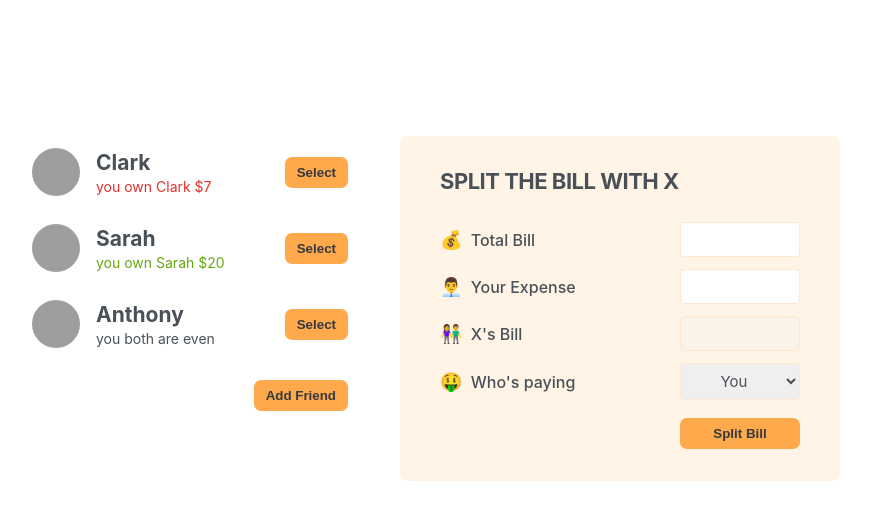
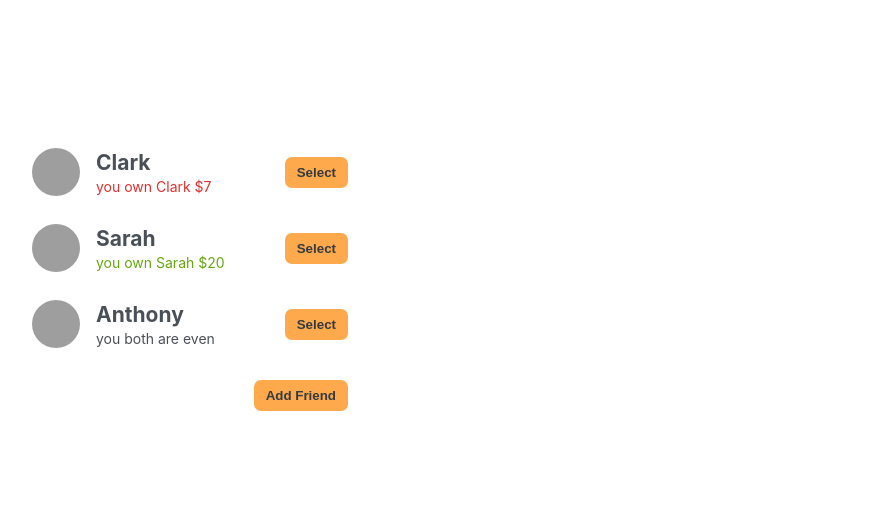
Before and after one commit to faisalkhandev/Eat-SplitReact, a React (Create React App) app: page / in a window 1280 px wide. Shown: the top 520 px of the page, without its empty margins (210-1081 px from the left). Built offline with nearby package versions, Linux system fonts and the light colour scheme; grey boxes are pictures that could not be loaded.

Commit message:
feat: showing split bill on click

```diff
--- a/src/App.js
+++ b/src/App.js
@@ -31,6 +31,7 @@
 export default function App() {
   const [friends, setFriends] = useState(initialFriends);
   const [showFriends, setShowFriends] = useState(false);
+  const [selectedFriend, setSelectedFriend] = useState(null);
 
   function handleShowFriends() {
     setShowFriends((show) => !show);
@@ -41,10 +42,14 @@
     setShowFriends(false);
   }
 
+  function handleSelectFriend(friend) {
+    setSelectedFriend(friend);
+  }
+
   return (
     <div className="app">
       <div className="sidebar">
-        <FriendList friends={friends} />
+        <FriendList friends={friends} onSelection={handleSelectFriend} />
 
         {showFriends && <FormAddFriends onAddFriend={handleAddFriends} />}
 
@@ -52,22 +57,22 @@
           {showFriends ? "Close" : "Add Friend"}
         </Button>
       </div>
-      <FormSplitBill />
+      {selectedFriend && <FormSplitBill selectedFriend={selectedFriend} />}
     </div>
   );
 }
 
-function FriendList({ friends }) {
+function FriendList({ friends, onSelection }) {
   return (
     <ul key={friends.id}>
       {friends.map((friend) => (
-        <Friend friend={friend} key={friend.id} />
+        <Friend friend={friend} key={friend.id} onSelection={onSelection} />
       ))}
     </ul>
   );
 }
 
-function Friend({ friend }) {
+function Friend({ friend, onSelection }) {
   return (
     <li>
       <img src={friend.image} alt={friend.name} />
@@ -84,7 +89,7 @@
         </p>
       )}
       {friend.balance === 0 && <p>you both are even</p>}
-      <Button>Select</Button>
+      <Button onClick={() => onSelection(friend)}>Select</Button>
     </li>
   );
 }
@@ -98,6 +103,7 @@
 
     if (!name || !image) {
       alert("Bhai jan aap ne naam nahi likha. 😊");
+      return;
     }
 
     const id = crypto.randomUUID();
@@ -134,10 +140,10 @@
   );
 }
 
-function FormSplitBill() {
+function FormSplitBill({ selectedFriend }) {
   return (
     <form className="form-split-bill">
-      <h2>Split the bill with X</h2>
+      <h2>Split the bill with {selectedFriend.name}</h2>
 
       <label>💰 Total Bill </label>
       <input type="text" />
@@ -145,13 +151,13 @@
       <label>👨‍💼 Your Expense </label>
       <input type="text" />
 
-      <label>👫 X's Bill </label>
+      <label>👫 {selectedFriend.name}'s Bill </label>
       <input type="text" disabled />
 
       <label> 🤑 Who's paying </label>
       <select name="" id="">
         <option value="you">You</option>
-        <option value="friend">X</option>
+        <option value="friend">{selectedFriend.name}</option>
       </select>
       <Button>Split Bill</Button>
     </form>
```
